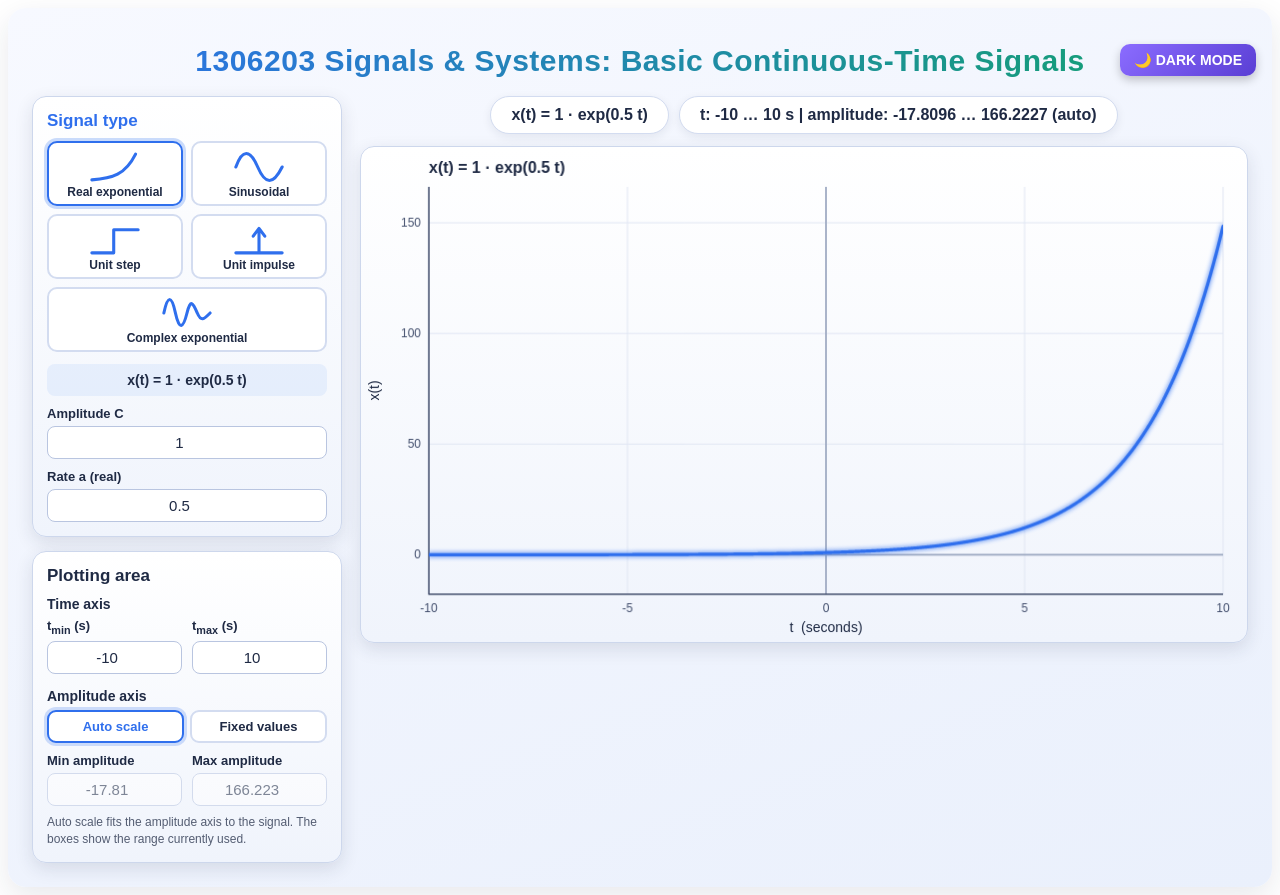
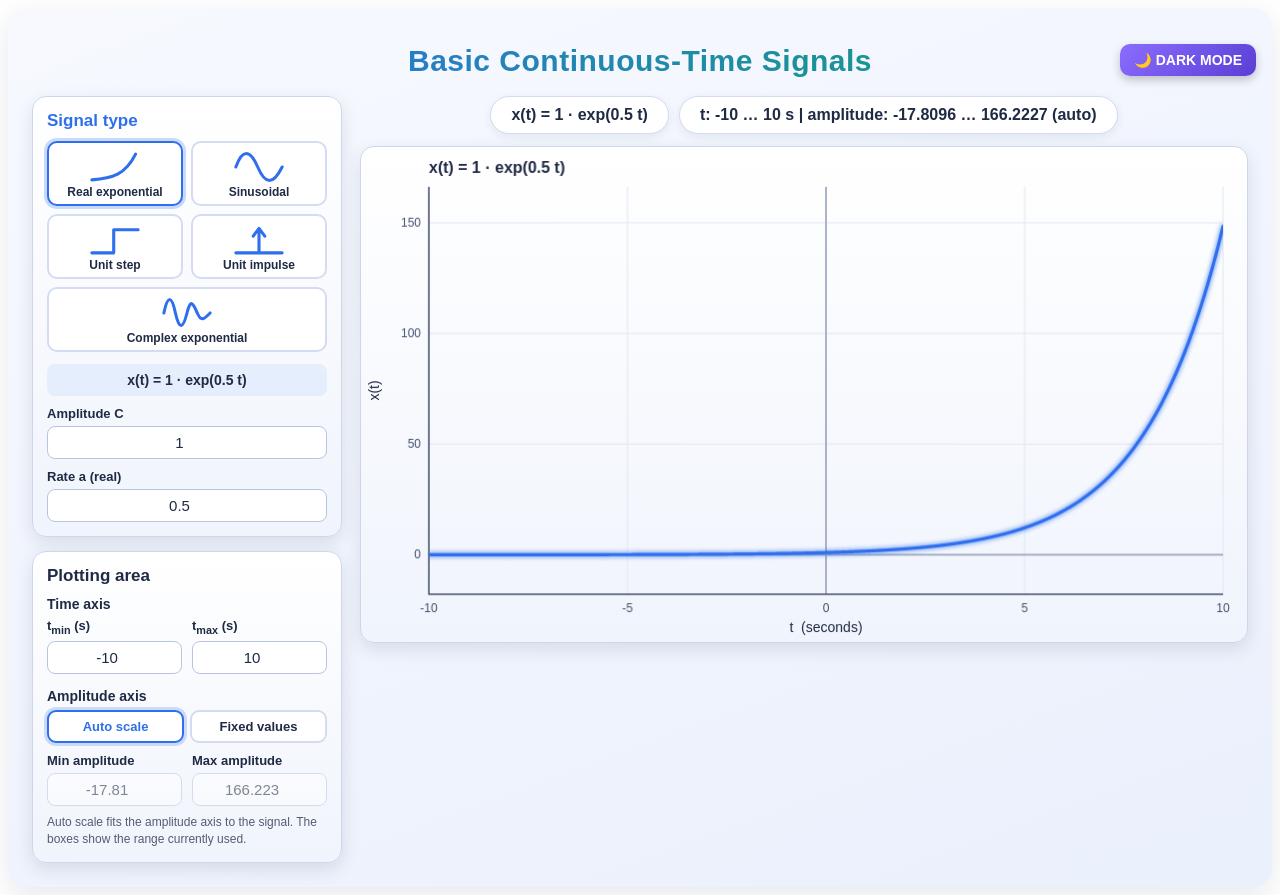
Before and after one commit to suparerkJt/1306203SS-Signals, a plain HTML site: page apps/ct-signals.html in a window 1280 px wide. Drawn offline with Linux system fonts and the light colour scheme.

Commit message:
Update ct-signals.html

```diff
--- a/apps/ct-signals.html
+++ b/apps/ct-signals.html
@@ -3,7 +3,7 @@
 <head>
 <meta charset="utf-8">
 <meta name="viewport" content="width=device-width, initial-scale=1">
-<title>1306203 – Basic Continuous-Time Signals</title>
+<title>1306203 Signals & Systems | Signals</title>
 <style>
 html,body{margin:0;padding:0;background:transparent;}
 body{padding:8px;}
@@ -289,7 +289,7 @@ body{padding:8px;}
 
 <button class="theme" id="theme">🌙 DARK MODE</button>
 
-<h2>1306203 Signals & Systems: Basic Continuous-Time Signals</h2>
+<h2>Basic Continuous-Time Signals</h2>
 <div class="subtitle"> </div>
 
 <div class="layout">
```
